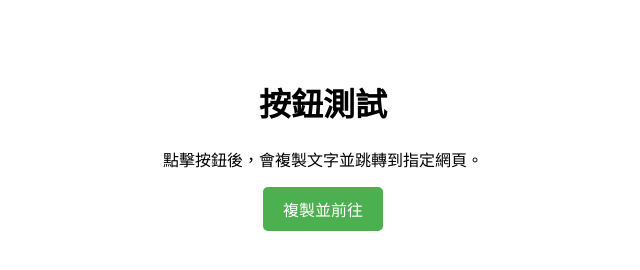
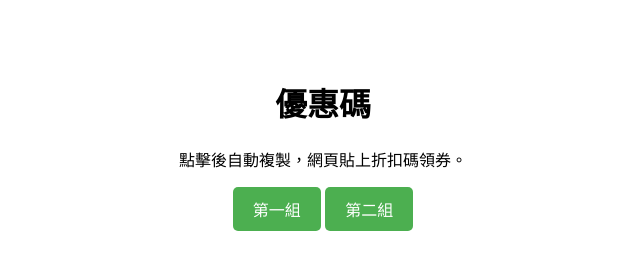
Before and after one commit to chaungkuoming/hachi_money.github.io, a plain HTML site: page index.html in a window 1280 px wide. Shown: the whole page, without its empty margins (317-957 px from the left). Drawn offline with Linux system fonts and the light colour scheme.

Commit message:
Update index.html

```diff
--- a/index.html
+++ b/index.html
@@ -2,7 +2,7 @@
 <html lang="zh-TW">
 <head>
   <meta charset="UTF-8">
-  <title>複製文字並跳轉</title>
+  <title>社團專屬折扣$100-20</title>
   <style>
     body { font-family: sans-serif; text-align: center; padding: 50px; }
     button {
@@ -21,14 +21,14 @@
 </head>
 <body>
 
-  <h1>按鈕測試</h1>
-  <p>點擊按鈕後，會複製文字並跳轉到指定網頁。</p>
+  <h1>優惠碼</h1>
+  <p>點擊後自動複製，網頁貼上折扣碼領券。</p>
 
-  <button onclick="copyAndRedirect()">複製並前往</button>
+  <button onclick="copyAndRedirect()">第一組</button>
 
   <script>
     function copyAndRedirect() {
-      const textToCopy = "SSSSSSS"; // 你要複製的內容
+      const textToCopy = "AAAA"; // 你要複製的內容
       navigator.clipboard.writeText(textToCopy).then(() => {
         // 複製成功後跳轉
         window.location.href = "https://s.shopee.tw/AKQJ93tiLr"; // 你要導向的網址
@@ -37,6 +37,18 @@
       });
     }
   </script>
+  <button onclick="copyAndRedirect()">第二組</button>
 
+  <script>
+    function copyAndRedirect() {
+      const textToCopy = "BBBB"; // 你要複製的內容
+      navigator.clipboard.writeText(textToCopy).then(() => {
+        // 複製成功後跳轉
+        window.location.href = "https://s.shopee.tw/AKQJ93tiLr"; // 你要導向的網址
+      }).catch(err => {
+        alert("複製失敗：" + err);
+      });
+    }
+  </script>
 </body>
 </html>
```
